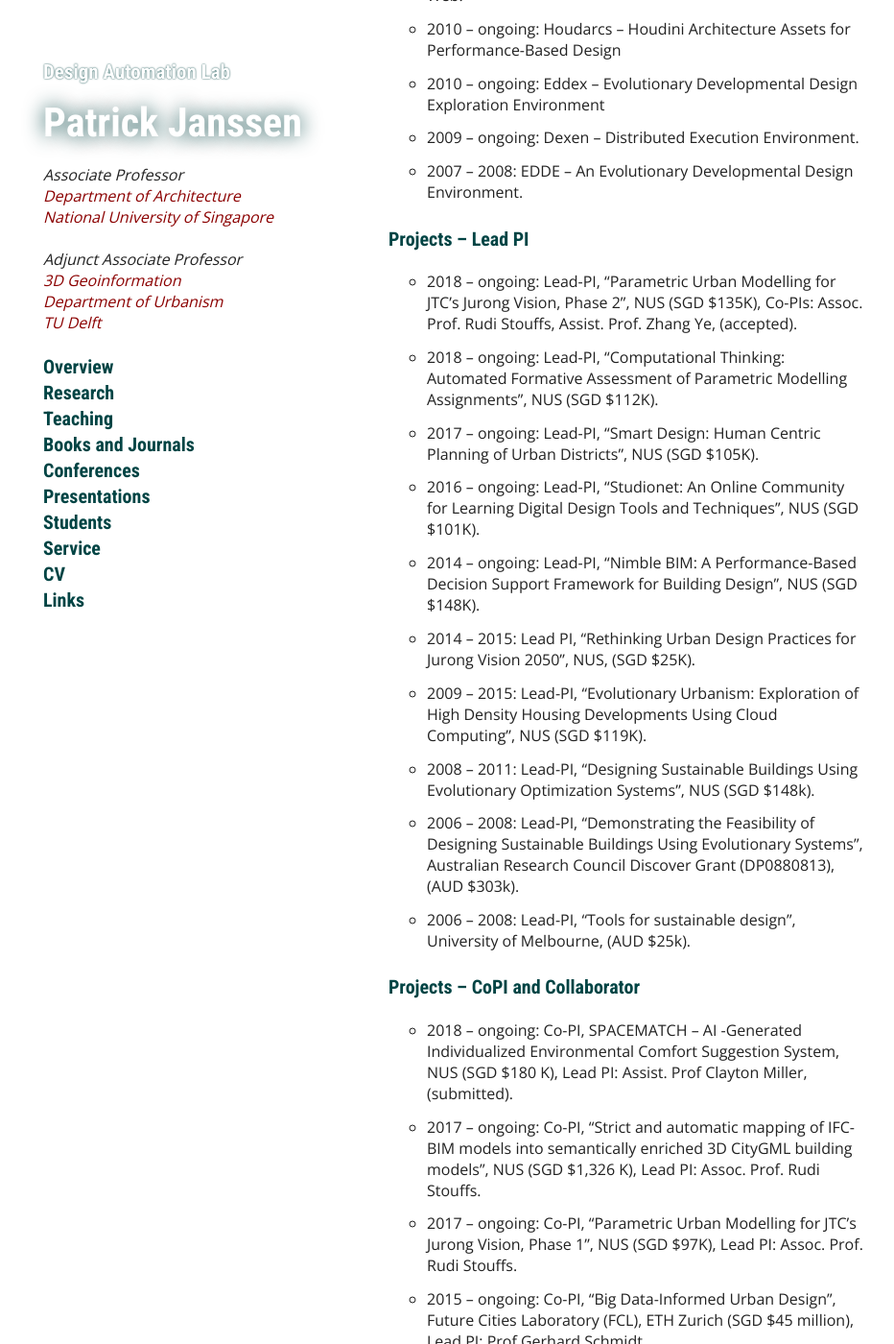
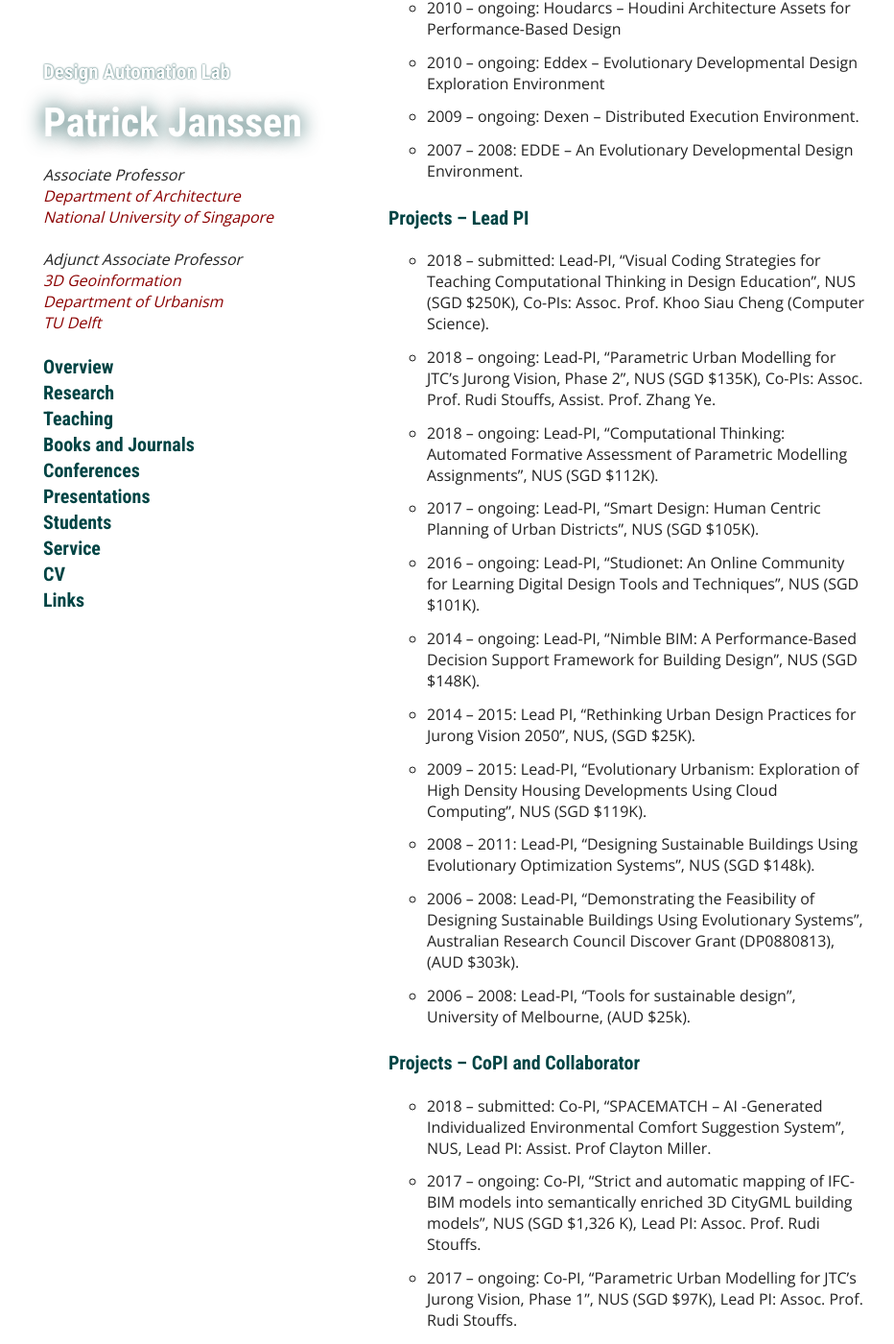
Before and after one commit to phtj/patrick-janssen, a Jekyll site: the page built from research.md, in a window 1280 px wide and 1400 px high, scrolled down 371 px. Shown: the whole window at 96% size, without its empty margins (165-1097 px from the left). Built offline with Jekyll 4.4.1, drawn with Linux system fonts in a browser that asks for light colours; our own code applies the rules of GitHub Pages for plain Markdown files; a script that is not in the unit is left out; some of the changed text lies outside the part shown.

```diff
--- a/research.md
+++ b/research.md
@@ -7,34 +7,34 @@
 
 ## Software
 
-- 2018 – ongoing: Möbius Modeller – Parametric Information Modelling.
+- 2018 – ongoing: Möbius Modeller Platform – Möbius Parametric Modeller, Möbius Geospatial Modeller.
 - 2016 – ongoing: Studionet: An Online Community for Student-Centered Design Collaboration
-- 2014 – ongoing: Möbius 1 – A Parametric Modeller for The Web.
+- 2014 – ongoing: Möbius 1 – A Modeller for The Web.
 - 2010 – ongoing: Houdarcs – Houdini Architecture Assets for Performance-Based Design
 - 2010 – ongoing: Eddex – Evolutionary Developmental Design Exploration Environment
 - 2009 – ongoing: Dexen – Distributed Execution Environment.
 - 2007 – 2008: EDDE – An Evolutionary Developmental Design Environment.
 
 ## Projects – Lead PI
-
-- 2018 – ongoing: Lead-PI, “Parametric Urban Modelling for JTC’s Jurong Vision, Phase 2”, NUS (SGD $135K), Co-PIs: Assoc. Prof. Rudi Stouffs, Assist. Prof. Zhang Ye, (accepted).
-- 2018 – ongoing: Lead-PI, “Computational Thinking: Automated Formative Assessment of Parametric Modelling Assignments”, NUS (SGD $112K).
-- 2017 – ongoing: Lead-PI, “Smart Design: Human Centric Planning of Urban Districts”, NUS (SGD $105K).
-- 2016 – ongoing: Lead-PI, “Studionet: An Online Community for Learning Digital Design Tools and Techniques”, NUS (SGD $101K).
-- 2014 – ongoing: Lead-PI, “Nimble BIM: A Performance-Based Decision Support Framework for Building Design”, NUS (SGD $148K).
-- 2014 – 2015: Lead PI, “Rethinking Urban Design Practices for Jurong Vision 2050”, NUS, (SGD $25K).
-- 2009 – 2015: Lead-PI, “Evolutionary Urbanism: Exploration of High Density Housing Developments Using Cloud Computing”, NUS (SGD $119K).
-- 2008 – 2011: Lead-PI, “Designing Sustainable Buildings Using Evolutionary Optimization Systems”, NUS (SGD $148k).
-- 2006 – 2008: Lead-PI, “Demonstrating the Feasibility of Designing Sustainable Buildings Using Evolutionary Systems”, Australian Research Council Discover Grant (DP0880813), (AUD $303k).
-- 2006 – 2008: Lead-PI, “Tools for sustainable design”, University of Melbourne, (AUD $25k).
+- 2018 – submitted: Lead-PI, "Visual Coding Strategies for Teaching Computational Thinking in Design Education", NUS (SGD $250K), Co-PIs: Assoc. Prof. Khoo Siau Cheng (Computer Science).
+- 2018 – ongoing: Lead-PI, "Parametric Urban Modelling for JTC’s Jurong Vision, Phase 2", NUS (SGD $135K), Co-PIs: Assoc. Prof. Rudi Stouffs, Assist. Prof. Zhang Ye.
+- 2018 – ongoing: Lead-PI, "Computational Thinking: Automated Formative Assessment of Parametric Modelling Assignments", NUS (SGD $112K).
+- 2017 – ongoing: Lead-PI, "Smart Design: Human Centric Planning of Urban Districts", NUS (SGD $105K).
+- 2016 – ongoing: Lead-PI, "Studionet: An Online Community for Learning Digital Design Tools and Techniques", NUS (SGD $101K).
+- 2014 – ongoing: Lead-PI, "Nimble BIM: A Performance-Based Decision Support Framework for Building Design", NUS (SGD $148K).
+- 2014 – 2015: Lead PI, "Rethinking Urban Design Practices for Jurong Vision 2050", NUS, (SGD $25K).
+- 2009 – 2015: Lead-PI, "Evolutionary Urbanism: Exploration of High Density Housing Developments Using Cloud Computing", NUS (SGD $119K).
+- 2008 – 2011: Lead-PI, "Designing Sustainable Buildings Using Evolutionary Optimization Systems", NUS (SGD $148k).
+- 2006 – 2008: Lead-PI, "Demonstrating the Feasibility of Designing Sustainable Buildings Using Evolutionary Systems", Australian Research Council Discover Grant (DP0880813), (AUD $303k).
+- 2006 – 2008: Lead-PI, "Tools for sustainable design", University of Melbourne, (AUD $25k).
 
 ## Projects – CoPI and Collaborator
 
-- 2018 – ongoing: Co-PI, SPACEMATCH – AI -Generated Individualized Environmental Comfort Suggestion System, NUS (SGD $180 K), Lead PI: Assist. Prof Clayton Miller, (submitted).
-- 2017 – ongoing: Co-PI, “Strict and automatic mapping of IFC-BIM models into semantically enriched 3D CityGML building models”, NUS (SGD $1,326 K), Lead PI: Assoc. Prof. Rudi Stouffs.
-- 2017 – ongoing: Co-PI, “Parametric Urban Modelling for JTC’s Jurong Vision, Phase 1”, NUS (SGD $97K), Lead PI: Assoc. Prof. Rudi Stouffs.
-- 2015 – ongoing: Co-PI, “Big Data-Informed Urban Design”, Future Cities Laboratory (FCL), ETH Zurich (SGD $45 million), Lead PI: Prof Gerhard Schmidt.
-- 2015 – ongoing: Collaborator, “Dover Public Housing Typology Study”, Centre for Sustainable Cities, NUS (SGD $500k), Lead PI: Prof Heng Chye Kiang.
-- 2014 – 2015: Co-PI, “Data Sets and Tutorials to Support Contextual Modelling”, NUS (SGD $4k), Lead PI: Assoc. Prof. Rudi Stouffs.
-- 2009 – 2014: Collaborator, “Low Exergy Module”, Future Cities Laboratory (FCL), ETH Zurich, Lead PI: Prof Arno Schlueter.
-- 2009 – 2014: Collaborator, “High Density Threshold Studies”, Centre for Sustainable Cities, NUS (-), Lead PI: Prof Heng Chye Kiang.
+- 2018 – submitted: Co-PI, "SPACEMATCH – AI -Generated Individualized Environmental Comfort Suggestion System", NUS, Lead PI: Assist. Prof Clayton Miller.
+- 2017 – ongoing: Co-PI, "Strict and automatic mapping of IFC-BIM models into semantically enriched 3D CityGML building models", NUS (SGD $1,326 K), Lead PI: Assoc. Prof. Rudi Stouffs.
+- 2017 – ongoing: Co-PI, "Parametric Urban Modelling for JTC’s Jurong Vision, Phase 1", NUS (SGD $97K), Lead PI: Assoc. Prof. Rudi Stouffs.
+- 2015 – ongoing: Co-PI, "Big Data-Informed Urban Design", Future Cities Laboratory (FCL), ETH Zurich (SGD $45 million), Lead PI: Prof Gerhard Schmidt.
+- 2015 – ongoing: Collaborator, "Dover Public Housing Typology Study", Centre for Sustainable Cities, NUS (SGD $500k), Lead PI: Prof Heng Chye Kiang.
+- 2014 – 2015: Co-PI, "Data Sets and Tutorials to Support Contextual Modelling", NUS (SGD $4k), Lead PI: Assoc. Prof. Rudi Stouffs.
+- 2009 – 2014: Collaborator, "Low Exergy Module", Future Cities Laboratory (FCL), ETH Zurich, Lead PI: Prof Arno Schlueter.
+- 2009 – 2014: Collaborator, "High Density Threshold Studies", Centre for Sustainable Cities, NUS (-), Lead PI: Prof Heng Chye Kiang.
```
Also changed, not shown: _includes/ref-conf.html (+5 -7 lines), assets/pdf/311534315.PNG, assets/pdf/311534315_sml.png, assets/pdf/325300333.png, assets/pdf/325300333_sml.png.
